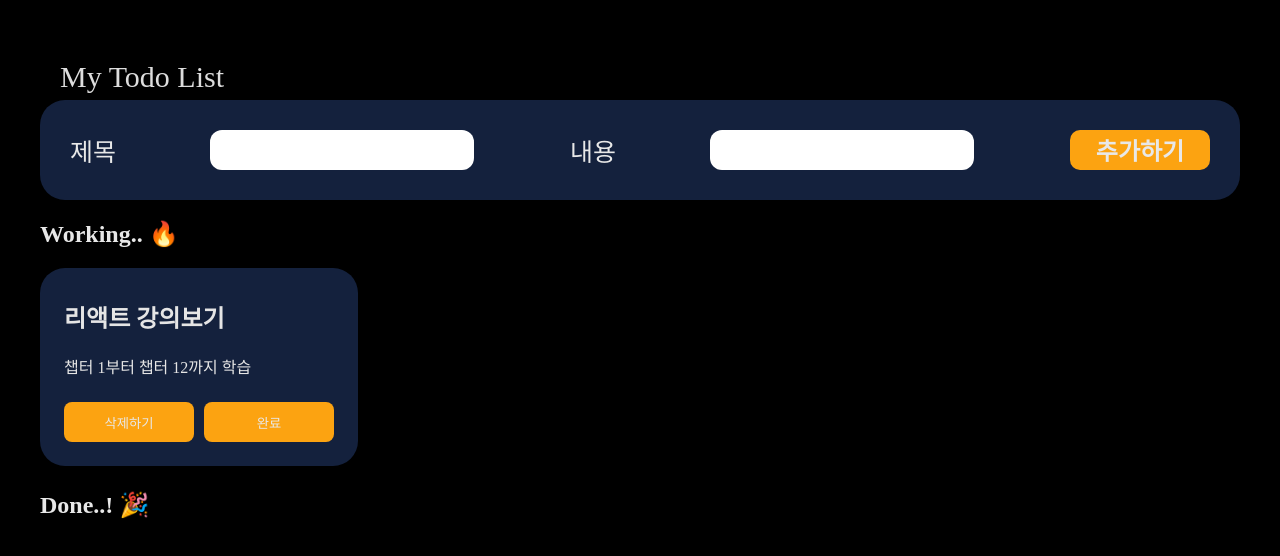
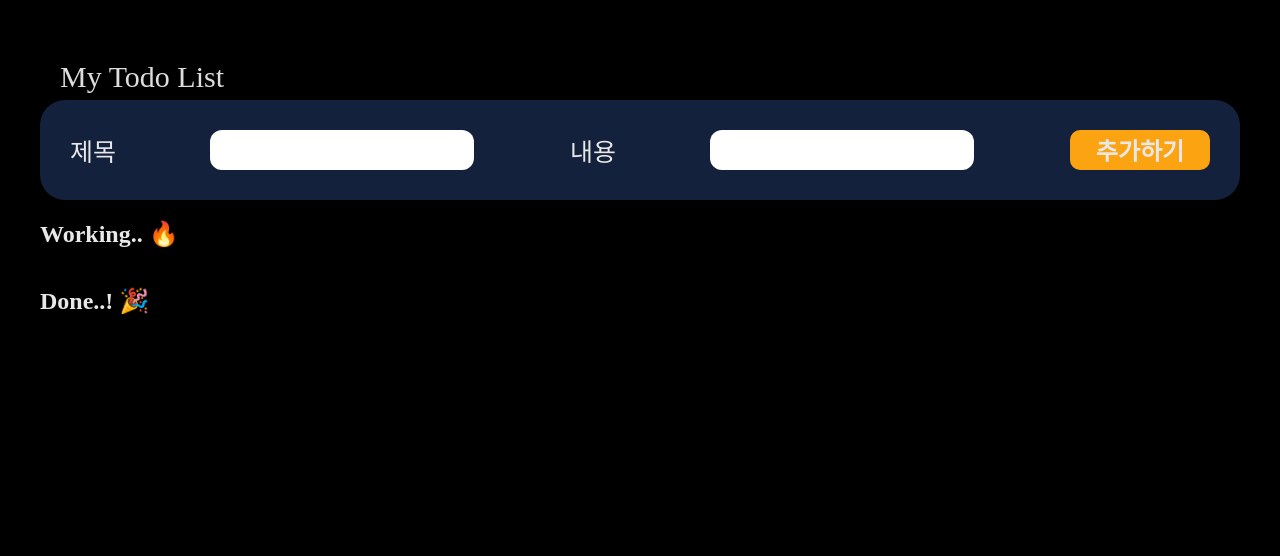
Before and after one commit to Kang-Gyeongwon/todo-pair, a React (Create React App) app: page / in a window 1280 px wide. Shown: the top 556 px of the page. Built offline with nearby package versions, Linux system fonts and the light colour scheme; a web font is replaced by a local one.

Commit message:
Revert "pref: redux 상태관리"
This reverts commit 56494eeaa919cb7d5727f9a1d9ca9455040cec59, reversing
changes made to 048c251b812c4dab7c3b55b1df1cd166a447797e.

```diff
--- a/package.json
+++ b/package.json
@@ -9,10 +9,8 @@
     "material-icons": "^1.13.8",
     "react": "^18.2.0",
     "react-dom": "^18.2.0",
-    "react-redux": "^8.1.1",
     "react-router-dom": "^6.14.0",
     "react-scripts": "^5.0.1",
-    "redux": "^4.2.1",
     "styled-components": "^6.0.1",
     "web-vitals": "^2.1.0"
   },
--- a/src/components/home/Header/index.js
+++ b/src/components/home/Header/index.js
@@ -1,30 +1,34 @@
+import { useState } from "react";
 import { Headline, InputBox, FormLabel, FormInput, AddBtn } from "./styled";
-import { useDispatch, useSelector } from "react-redux";
-import { AddTodo, changeInput } from "../../../redux/modules/todosData";
-import { useCallback } from "react";
 
-const Header = () => {
-  const dispatch = useDispatch();
-  const inputData = useSelector((state) => state.todosData.inputData);
+const Header = (props) => {
+  const [todosValues, setTodoValue] = useState({
+    title: "",
+    body: "",
+    isDone: false,
+  });
+
   const handleInputChange = (e) => {
-    const setTodoValue = {
-      ...inputData,
+    setTodoValue({
+      ...todosValues,
       [e.target.name]: e.target.value,
-    };
-    dispatch(changeInput(setTodoValue));
+    });
   };
-
-  const handleClickSubmit = useCallback(() => {
-    inputData.title === "" || inputData.body === ""
-      ? window.alert("모든 내용을 입력해주세요")
-      : dispatch(AddTodo(inputData));
-    dispatch(
-      changeInput({
-        title: "",
-        body: "",
-      })
-    );
-  }, [dispatch, inputData]);
+  const handleClickSubmit = () => {
+    if (todosValues.title === "" || todosValues.body === "") {
+      window.alert("모든 내용을 입력해주세요");
+      return;
+    }
+    props.onAddTodo({
+      id: Date.now(),
+      ...todosValues,
+    });
+    setTodoValue({
+      title: "",
+      body: "",
+      isDone: false,
+    });
+  };
 
   return (
     <div style={{ marginTop: "5%" }}>
@@ -37,13 +41,13 @@ const Header = () => {
           name="title"
           type="text"
           onChange={handleInputChange}
-          value={inputData.title}
+          value={todosValues.title}
         />
         <FormLabel>내용</FormLabel>
         <FormInput
           name="body"
           type="text"
-          value={inputData.body}
+          value={todosValues.body}
           onChange={handleInputChange}
         />
         <AddBtn type="submit" value="추가하기" onClick={handleClickSubmit} />
--- a/src/components/home/ToDoList/ToDoContainer/index.js
+++ b/src/components/home/ToDoList/ToDoContainer/index.js
@@ -1,8 +1,6 @@
 import { BtnBox, ToDoBtn, ToDoContainerBox } from "./styled";
 
-
-const ToDoContainer = (props) => {
-
+const ToDoContainer = (props) =>  {
   return (
     <ToDoContainerBox>
       <div>
@@ -12,14 +10,14 @@ const ToDoContainer = (props) => {
       <BtnBox>
         <ToDoBtn
           onClick={() => {
-            props.onRemoveOnclick(props.id);
+            props.handleRemoveOnclick(props.id);
           }}
         >
           삭제하기
         </ToDoBtn>
         <ToDoBtn
           onClick={() => {
-            props.onCompletionOnclick(props.id);
+            props.handleCompletionOnclick(props.id);
           }}
         >
           완료
@@ -27,6 +25,6 @@ const ToDoContainer = (props) => {
       </BtnBox>
     </ToDoContainerBox>
   );
-};
+}
 
 export default ToDoContainer;
--- a/src/components/home/ToDoList/index.js
+++ b/src/components/home/ToDoList/index.js
@@ -1,16 +1,24 @@
-import { useDispatch, useSelector } from "react-redux";
 import ToDoContainer from "./ToDoContainer";
 import { boxStyle } from "./styled";
-import { completionTodo, removeTodo } from "../../../redux/modules/todosData";
 
 const ToDoList = (props) => {
-  const dispatch = useDispatch();
-  const todos = useSelector((state) => state.todosData.todos);
-
-  const handleCompletionTodo = (id) => dispatch(completionTodo(id));
-
-  const handleRemoveTodo = (id) => dispatch(removeTodo(id));
-
+  const todos = props.todos;
+  const handleCompletionOnclick = (currentId) => {
+    const updatedTodos = todos.map((todo) => {
+      if (todo.id === currentId) {
+        return {
+          ...todo,
+          isDone: !todo.isDone,
+        };
+      }
+      return todo;
+    });
+    props.onUpdateTodos(updatedTodos);
+    console.log(updatedTodos);
+  };
+  const handleRemoveOnclick = (removeId) => {
+    props.onRemoveTodo(removeId);
+  };
   return (
     <div>
       <div>
@@ -23,8 +31,8 @@ const ToDoList = (props) => {
                 id={todo.id}
                 title={todo.title}
                 body={todo.body}
-                onCompletionOnclick={handleCompletionTodo}
-                onRemoveOnclick={handleRemoveTodo}
+                handleCompletionOnclick={handleCompletionOnclick}
+                handleRemoveOnclick={handleRemoveOnclick}
               />
             ) : null
           )}
@@ -40,8 +48,8 @@ const ToDoList = (props) => {
                 id={todo.id}
                 title={todo.title}
                 body={todo.body}
-                onCompletionOnclick={handleCompletionTodo}
-                onRemoveOnclick={handleRemoveTodo}
+                handleCompletionOnclick={handleCompletionOnclick}
+                handleRemoveOnclick={handleRemoveOnclick}
               />
             ) : null
           )}
--- a/src/index.js
+++ b/src/index.js
@@ -1,16 +1,12 @@
-import React from "react";
-import ReactDOM from "react-dom/client";
-import App from "./App";
-import reportWebVitals from "./reportWebVitals";
-import store from "./redux/config/configStore";
-import { Provider } from "react-redux";
+import React from 'react';
+import ReactDOM from 'react-dom/client';
+import App from './App';
+import reportWebVitals from './reportWebVitals';
 
-const root = ReactDOM.createRoot(document.getElementById("root"));
+const root = ReactDOM.createRoot(document.getElementById('root'));
 root.render(
   <React.StrictMode>
-    <Provider store={store}>
-      <App />
-    </Provider>
+    <App />
   </React.StrictMode>
 );
 
--- a/src/pages/home.js
+++ b/src/pages/home.js
@@ -1,7 +1,21 @@
+import { useState } from "react";
 import Header from "../components/home/Header";
 import ToDoList from "../components/home/ToDoList";
 
 const HomePage = () => {
+  const [todos, setTodos] = useState([]);
+
+  const handleAddTodo = (todo) => {
+    const newTodos = [...todos, todo];
+    setTodos(newTodos);
+  };
+  const handleRemoveTodo = (removeId) => {
+    const updatedTodos = todos.filter((todo) => todo.id !== removeId);
+    setTodos(updatedTodos);
+  };
+  const handleUpdateTodos = (currentId) => {
+    setTodos(currentId);
+  };
   return (
     <div
       style={{
@@ -11,8 +25,12 @@ const HomePage = () => {
         margin: "auto",
       }}
     >
-      <Header />
-      <ToDoList />
+      <Header onAddTodo={handleAddTodo} />
+      <ToDoList
+        todos={todos}
+        onRemoveTodo={handleRemoveTodo}
+        onUpdateTodos={handleUpdateTodos}
+      />
     </div>
   );
 };
--- a/src/redux/config/configStore.js
+++ /dev/null
@@ -1,11 +0,0 @@
-import { createStore } from "redux";
-import { combineReducers } from "redux";
-import todosData from "../modules/todosData";
-
-const rootReducer = combineReducers({
-  todosData,
-});
-
-const store = createStore(rootReducer);
-
-export default store;
--- a/src/redux/modules/todosData.js
+++ /dev/null
@@ -1,79 +0,0 @@
-// action value
-const CHANGE_INPUT = "todos/CHANGE_INPUT";
-const ADD_TODO = "todos/ADD_TODO";
-const REMOVE_TODO = "todos/REMOVE";
-const COMPLETION_TODO = "todos/COMPLETION_TODO";
-
-// action creator
-export const changeInput = (input) => {
-  return {
-    type: CHANGE_INPUT,
-    input,
-  };
-};
-export const AddTodo = (todo) => {
-  return {
-    type: ADD_TODO,
-    todo: {
-      id: Date.now(),
-      title: todo.title,
-      body: todo.body,
-      isDone: false,
-    },
-  };
-};
-
-export const completionTodo = (id) => {
-  return {
-    type: COMPLETION_TODO,
-    id,
-  };
-};
-export const removeTodo = (id) => {
-  return {
-    type: REMOVE_TODO,
-    id,
-  };
-};
-
-// 초기상태값
-const initialState = {
-  inputData: { title: "", body: "" },
-  todos: [
-    {
-      id: 1,
-      title: "리액트 강의보기",
-      body: "챕터 1부터 챕터 12까지 학습",
-      isDone: false,
-    },
-  ],
-};
-
-const todosData = (state = initialState, action) => {
-  switch (action.type) {
-    case CHANGE_INPUT:
-      return { ...state, inputData: action.input };
-    case ADD_TODO:
-      return {
-        ...state,
-        todos: state.todos.concat(action.todo),
-      };
-
-    case COMPLETION_TODO:
-      return {
-        ...state,
-        todos: state.todos.map((todo) =>
-          todo.id === action.id ? { ...todo, isDone: !todo.isDone } : todo
-        ),
-      };
-    case REMOVE_TODO:
-      return {
-        ...state,
-        todos: state.todos.filter((todo) => todo.id !== action.id)
-      };
-    default:
-      return state;
-  }
-};
-
-export default todosData;
```
Also changed, not shown: 1 other file (tests, documents, lock files or other folders).
